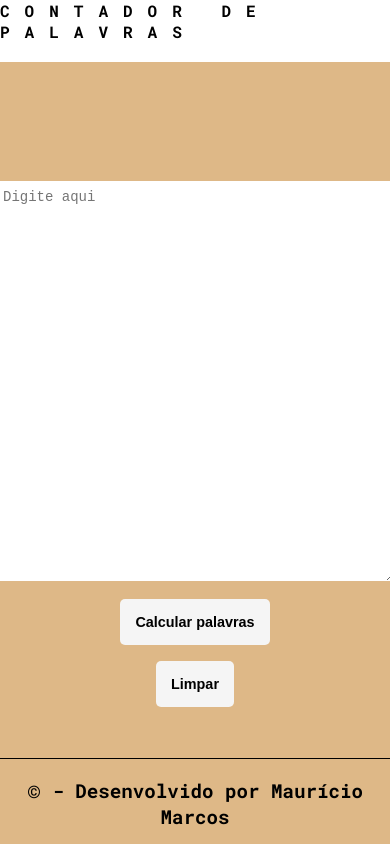
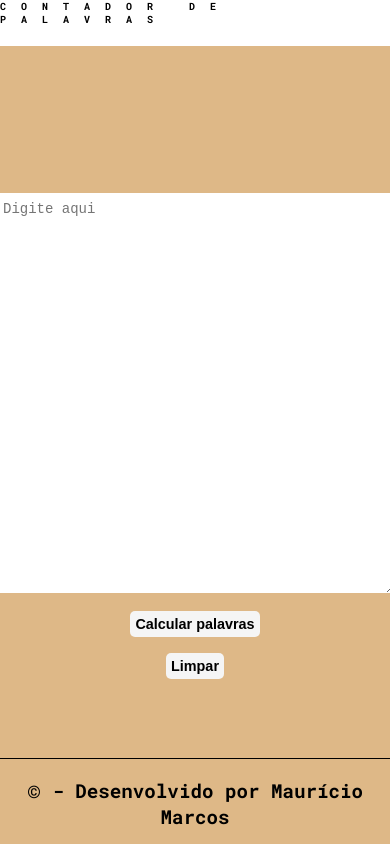
Before and after one commit to marcostwelve/contadorPalavras, a plain HTML site: page index.html in a window 390 px wide. Drawn offline with Linux system fonts and the light colour scheme.

Commit message:
Update media queries2

```diff
--- a/css/style.css
+++ b/css/style.css
@@ -83,7 +83,7 @@ h1 {
 
 @media screen and (max-width: 768px) {
     h1 {
-        font-size: 1em;
+        font-size: 10px;
     }
 
     .container {
@@ -93,4 +93,7 @@ h1 {
     .rodape {
         border-top: 1px solid #000;
     }
+    .btn, .btn_limpar {
+        padding: 5px;
+    }
 }
```
